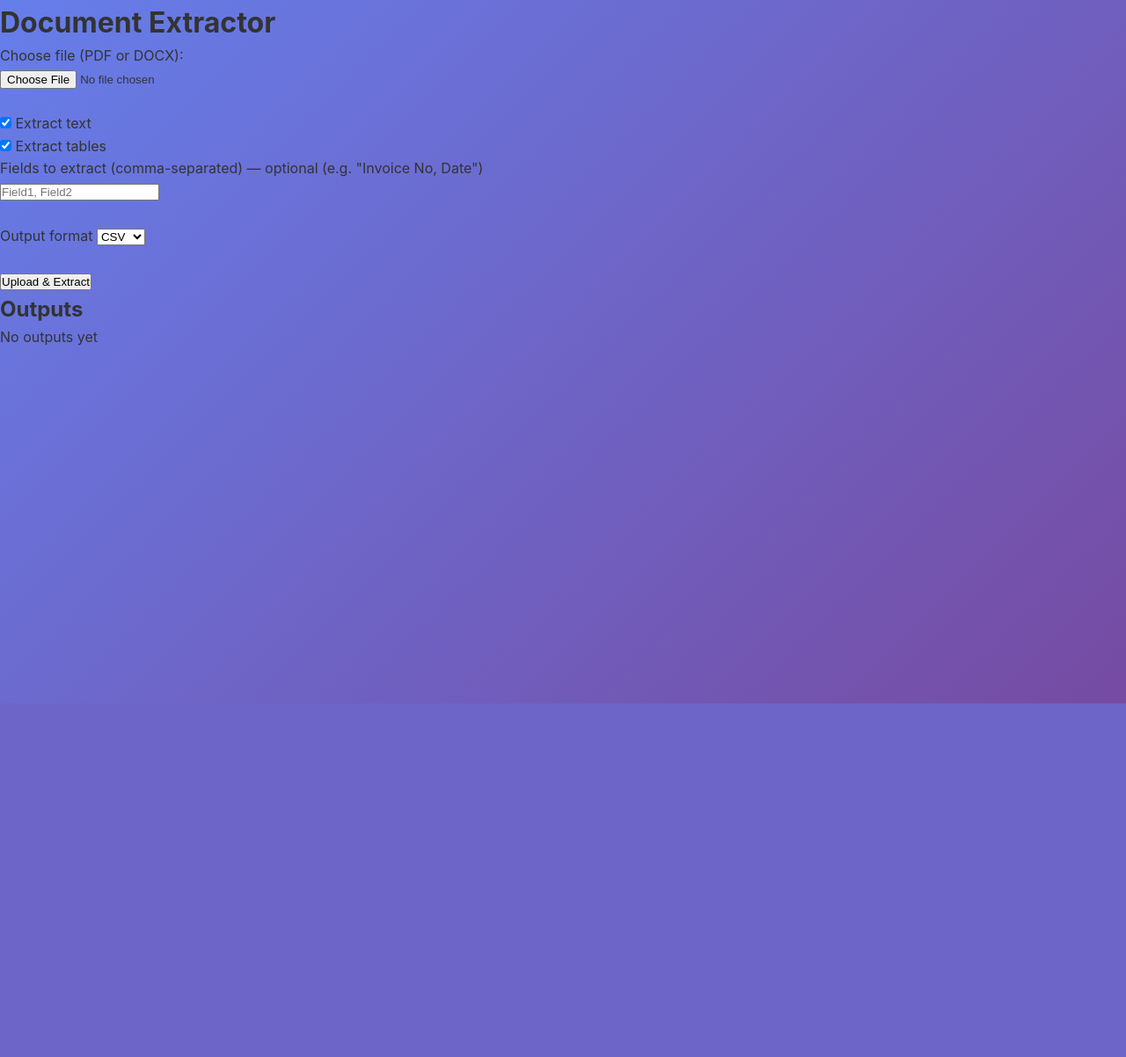
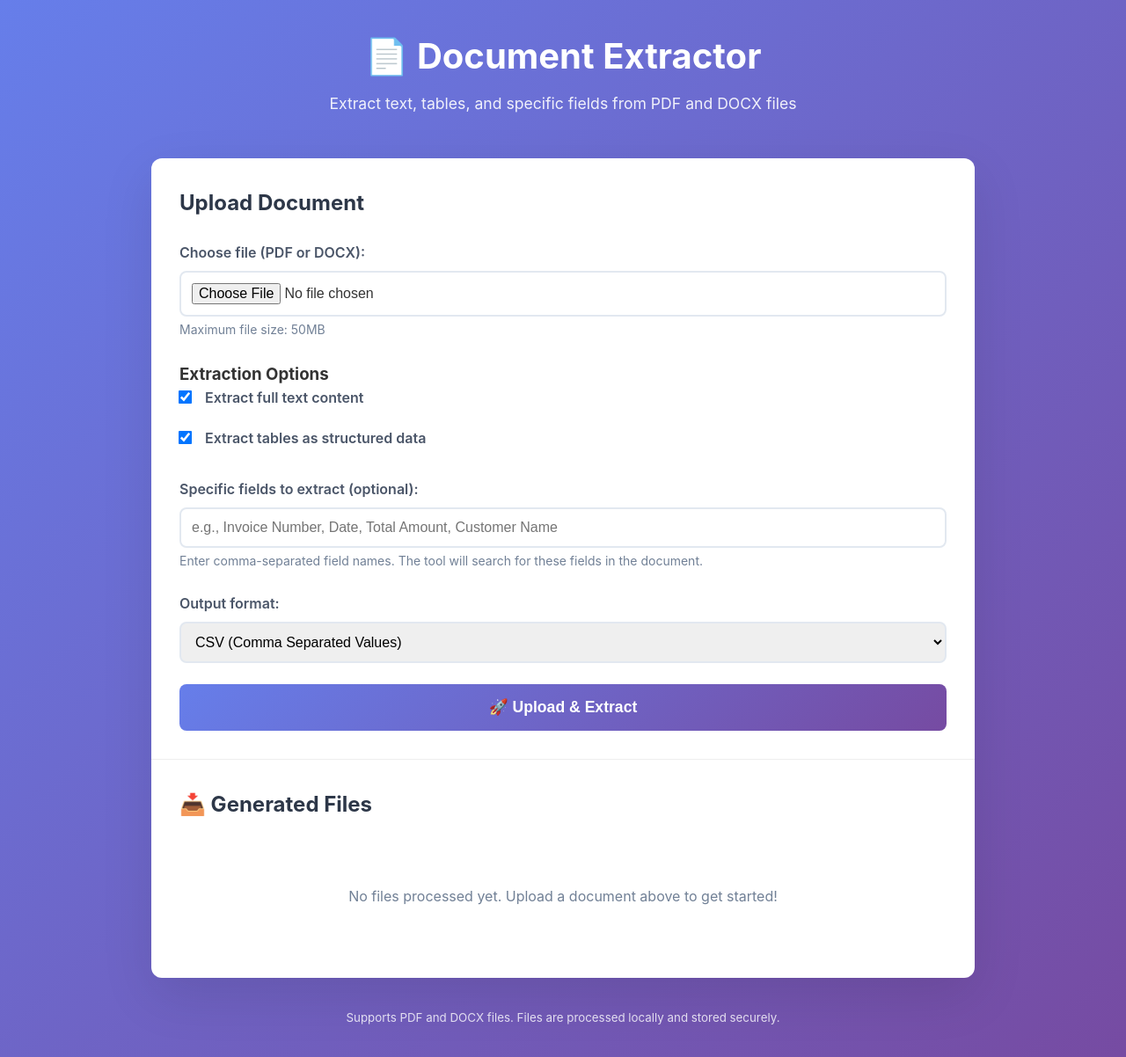
Before and after one commit to WangodaFrancis667/DataExtractionTool, a Flask app: page / in a window 1280 px wide. Shown: the whole page at 88% size. Before the commit the page ends 800 px from the top, so only its background shows below. Run offline with Flask 3, Linux system fonts and the light colour scheme.

Commit message:
Enhance UI and functionality of Document Extractor with improved layout, extraction options, and output display

```diff
--- a/app/templates/index.html
+++ b/app/templates/index.html
@@ -1,48 +1,123 @@
 <!doctype html>
-<html>
+<html lang="en">
 <head>
   <meta charset="utf-8">
+  <meta name="viewport" content="width=device-width, initial-scale=1.0">
   <title>Document Extractor</title>
-  <link rel="stylesheet" href="/static/style.css">
+  <link rel="stylesheet" href="{{ url_for('static', filename='style.css') }}">
 </head>
 <body>
-  <h1>Document Extractor</h1>
+  <div class="container">
+    <header>
+      <h1>📄 Document Extractor</h1>
+      <p>Extract text, tables, and specific fields from PDF and DOCX files</p>
+    </header>
+
     {% with messages = get_flashed_messages(with_categories=true) %}
       {% if messages %}
-      <ul class="flashes">
+        <div class="messages">
           {% for category, msg in messages %}
-        <li class="{{category}}">{{ msg }}</li>
+            <div class="message {{ category }}">{{ msg }}</div>
           {% endfor %}
-      </ul>
+        </div>
       {% endif %}
     {% endwith %}
 
-  <form action="{{ url_for('main.upload') }}" method="post" enctype="multipart/form-data">
-    <label>Choose file (PDF or DOCX):</label><br>
-    <input type="file" name="file" required><br><br>
+    <main>
+      <div class="upload-section">
+        <h2>Upload Document</h2>
+        <form action="{{ url_for('main.upload') }}" method="post" enctype="multipart/form-data" class="upload-form">
+          <div class="form-group">
+            <label for="file">Choose file (PDF or DOCX):</label>
+            <input type="file" id="file" name="file" accept=".pdf,.docx" required>
+            <small>Maximum file size: 50MB</small>
+          </div>
 
-    <label><input type="checkbox" name="extract_text" checked> Extract text</label><br>
-    <label><input type="checkbox" name="extract_tables" checked> Extract tables</label><br>
+          <div class="form-group">
+            <h3>Extraction Options</h3>
+            <div class="checkbox-group">
+              <label class="checkbox-label">
+                <input type="checkbox" name="extract_text" checked>
+                <span class="checkmark"></span>
+                Extract full text content
+              </label>
+              <label class="checkbox-label">
+                <input type="checkbox" name="extract_tables" checked>
+                <span class="checkmark"></span>
+                Extract tables as structured data
+              </label>
+            </div>
+          </div>
 
-    <label>Fields to extract (comma-separated) — optional (e.g. "Invoice No, Date")</label><br>
-    <input type="text" name="fields" placeholder="Field1, Field2"><br><br>
+          <div class="form-group">
+            <label for="fields">Specific fields to extract (optional):</label>
+            <input type="text" id="fields" name="fields" placeholder="e.g., Invoice Number, Date, Total Amount, Customer Name">
+            <small>Enter comma-separated field names. The tool will search for these fields in the document.</small>
+          </div>
 
-    <label>Output format</label>
-    <select name="format">
-      <option value="csv">CSV</option>
-      <option value="excel">Excel</option>
-    </select><br><br>
+          <div class="form-group">
+            <label for="format">Output format:</label>
+            <select id="format" name="format">
+              <option value="csv">CSV (Comma Separated Values)</option>
+              <option value="excel">Excel (XLSX)</option>
+            </select>
+          </div>
 
-    <button type="submit">Upload & Extract</button>
+          <button type="submit" class="btn-primary">🚀 Upload & Extract</button>
         </form>
+      </div>
 
-  <h2>Outputs</h2>
-  <ul>
+      <div class="outputs-section">
+        <h2>📥 Generated Files</h2>
+        {% if outputs %}
+          <div class="outputs-grid">
             {% for f in outputs %}
-      <li><a href="{{ url_for('main.download', filename=f) }}">{{ f }}</a></li>
+              <div class="output-item">
+                <div class="file-icon">
+                  {% if f.endswith('.csv') %}📊
+                  {% elif f.endswith('.xlsx') %}📈
+                  {% elif f.endswith('.txt') %}📝
+                  {% elif f.endswith('.json') %}📋
+                  {% else %}📄
+                  {% endif %}
+                </div>
+                <div class="file-info">
+                  <a href="{{ url_for('main.download', filename=f) }}" class="file-link">{{ f }}</a>
+                  <small class="file-type">
+                    {% if '_fields.csv' in f %}Extracted Fields (CSV)
+                    {% elif '_fields.json' in f %}Extracted Fields (JSON)
+                    {% elif '_table' in f and f.endswith('.csv') %}Table Data (CSV)
+                    {% elif '_tables.xlsx' in f %}Tables (Excel)
+                    {% elif '_text.txt' in f %}Full Text
+                    {% else %}Document Output
+                    {% endif %}
+                  </small>
+                </div>
+              </div>
+            {% endfor %}
+          </div>
         {% else %}
-      <li>No outputs yet</li>
-    {% endfor %}
-  </ul>
+          <div class="empty-state">
+            <p>No files processed yet. Upload a document above to get started!</p>
+          </div>
+        {% endif %}
+      </div>
+    </main>
+
+    <footer>
+      <p><small>Supports PDF and DOCX files. Files are processed locally and stored securely.</small></p>
+    </footer>
+  </div>
+
+  <script>
+    // Add some basic interactivity
+    document.getElementById('file').addEventListener('change', function(e) {
+      const file = e.target.files[0];
+      if (file) {
+        const fileSize = (file.size / 1024 / 1024).toFixed(2);
+        console.log(`Selected file: ${file.name} (${fileSize} MB)`);
+      }
+    });
+  </script>
 </body>
 </html>
```
Lines whose indentation alone changed are shown as unchanged.
